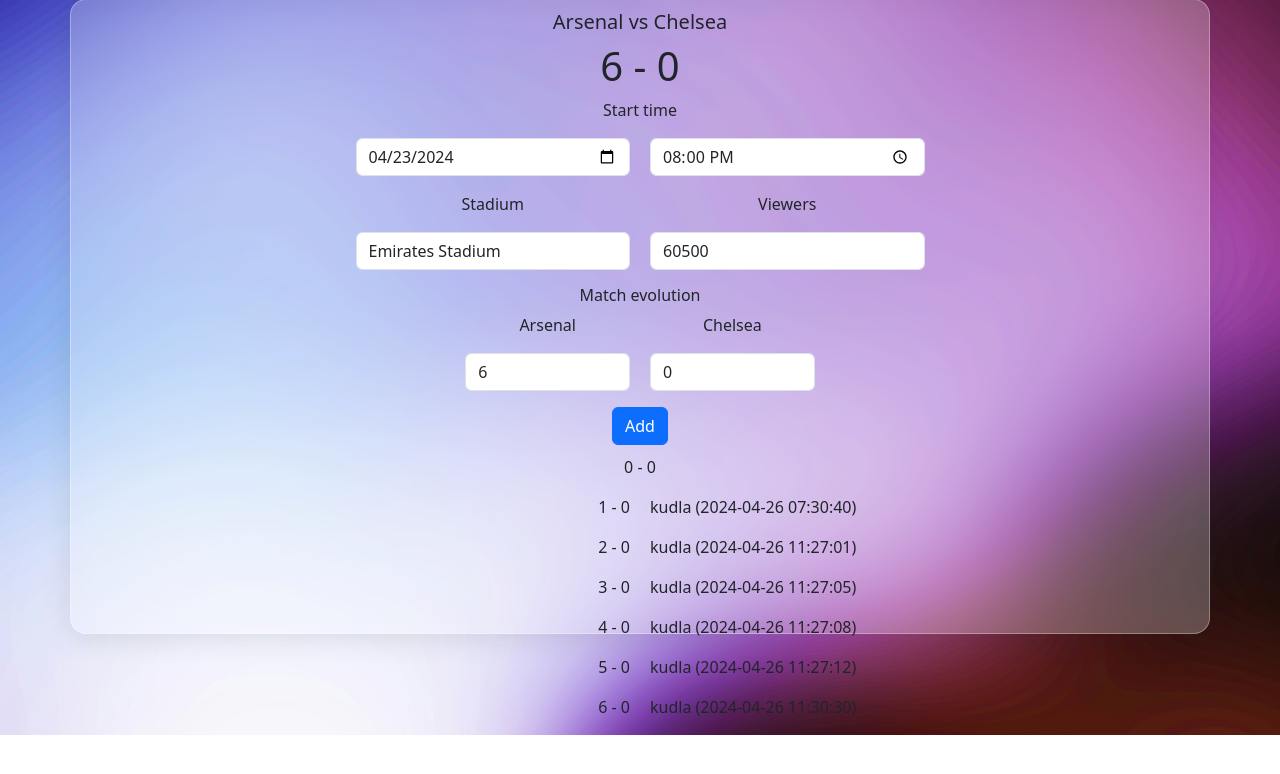
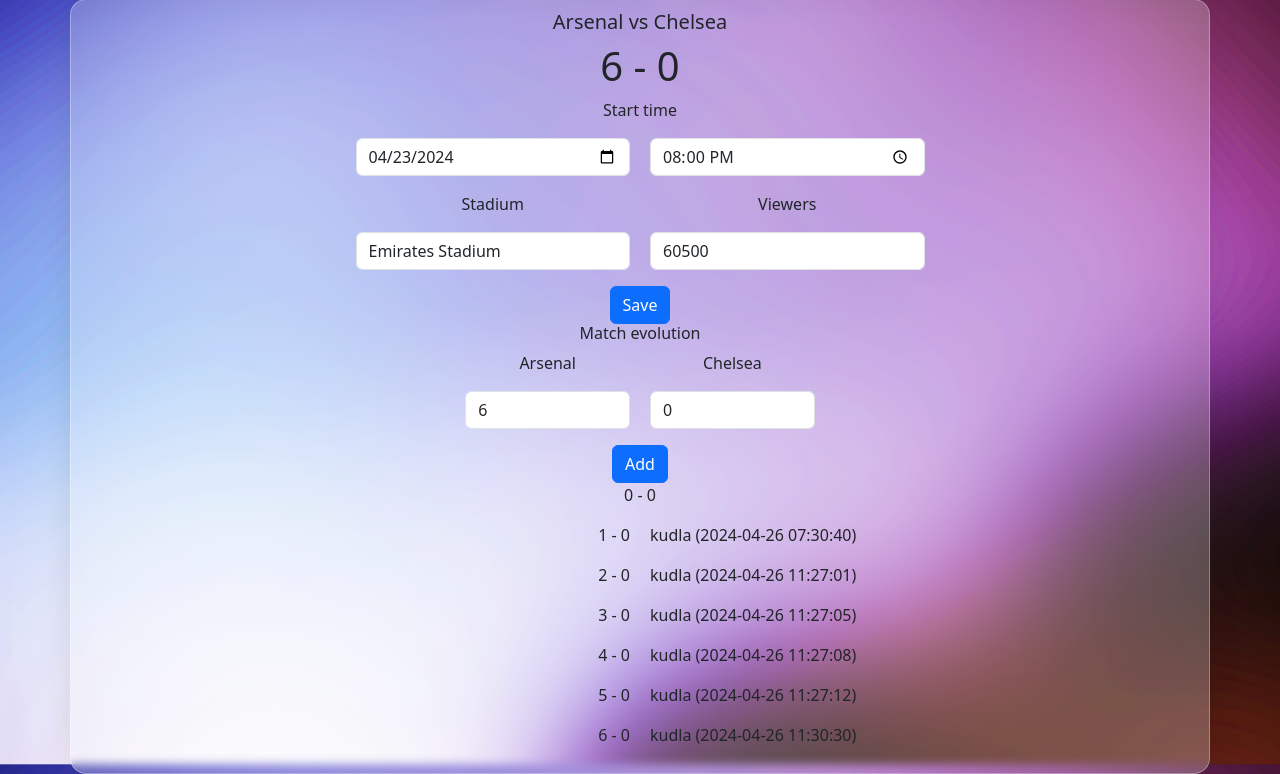
Before and after one commit to Kudl1k/skj, a Django app: page /edit-match/1 in a window 1280 px wide. Shown: the part 89-863 px from the top of the page. Before the commit the page ends 824 px from the top, so only its background shows below. Run offline with Django 5.2, Linux system fonts and the light colour scheme; a user stored in the database is signed in; data comes from the database, SQL or seed files in the repository; both versions use the stored data as it was after the commit; some libraries are stand-ins or nearby versions.

Commit message:
Working Editing of the EditHistory

```diff
--- a/project/base/forms.py
+++ b/project/base/forms.py
@@ -1,6 +1,7 @@
 from django import forms
 from django.contrib.auth.models import User
 from django.contrib.auth.forms import UserCreationForm
+from .models import Match, EditHistory
 
 class UserRegistrationForm(UserCreationForm):
     class Meta:
@@ -10,3 +11,13 @@
 class UserLoginForm(forms.Form):
     username = forms.CharField()
     password = forms.CharField(widget=forms.PasswordInput)
+
+class EditMatchForm(forms.ModelForm):
+    class Meta:
+        model = Match
+        fields = ['start_time', 'stadium', 'viewers', 'id_team_1', 'score_1', 'id_team_2', 'score_2']
+
+class AddMatchHistoryForm(forms.ModelForm):
+    class Meta:
+        model = EditHistory
+        fields = ['id_match', 'new_score1', 'new_score2', 'modified_at', 'user']
--- a/project/base/templates/base/edit_match.html
+++ b/project/base/templates/base/edit_match.html
@@ -8,17 +8,18 @@
 {% block content %}
 <div class="container-lg main-container glass-effect" >
         <div class="col">
-            <form>
+            <form method="POST" >
+                {% csrf_token %}
                 <h5 class="page-title">{{ match.id_team_1.name }} vs {{ match.id_team_2.name }}</h5>
                 <h1 class="page-title">{{ match.score_1 }} - {{ match.score_2 }}</h1>
                 <p class="page-title">Start time</p>
                 <div class="mb-3">
                     <div class="row">
                         <div class="col" style="padding-right: 10px;">
-                            <input type="date" class="form-control" style="max-width: 50%;margin-left: auto;" value="{{ match.start_time|date:'Y-m-d' }}" >
+                            <input type="date" class="form-control" style="max-width: 50%;margin-left: auto;" value="{{ match.start_time|date:'Y-m-d' }}" name="start_time_date">
                         </div>
                         <div class="col" style="padding-left: 10px;">
-                            <input type="time" class="form-control" style="max-width: 50%;" value="{{ match.start_time|time:'H:i' }}" >
+                            <input type="time" class="form-control" style="max-width: 50%;" value="{{ match.start_time|time:'H:i' }}" name="start_time_time">
                         </div>
                     </div>
                 </div>
@@ -26,30 +27,42 @@
                     <div class="row">
                         <div class="col" style="padding-right: 10px;">
                             <p style="max-width: 50%;margin-left: auto;" class="page-title">Stadium</p>
-                            <input type="text" class="form-control" style="max-width: 50%;margin-left: auto;" value="{{ match.stadium }}" >
+                            <input type="text" class="form-control" style="max-width: 50%;margin-left: auto;" value="{{ match.stadium }}" name="stadium" >
                         </div>
                         <div class="col" style="padding-left: 10px;">
                             <p style="max-width: 50%;" class="page-title">Viewers</p>
-                            <input type="text" class="form-control" style="max-width: 50%;" value="{{ match.viewers }}" >
+                            <input type="text" class="form-control" style="max-width: 50%;" value="{{ match.viewers }}" name="viewers">
                         </div>
                     </div>
                 </div>
+                <div class="d-flex justify-content-center">
+                    <button class="btn btn-primary" name="form1" type="submit">
+                        Save
+                    </button>
+                </div>
+            </form>
+            <form method="POST">
+                {% csrf_token %}
                 <h6 class="page-title">Match evolution</h6>
                 <div class="mb-3">
                     <div class="row">
                         <div class="col" style="padding-right: 10px;">
                             <p style="max-width: 30%;margin-left: auto;" class="page-title">{{ match.id_team_1.name }}</p>
-                            <input type="number" class="form-control" style="max-width: 30%;margin-left: auto;" value="{{ match.score_1 }}" >
+                            <input type="number" class="form-control" style="max-width: 30%;margin-left: auto;" value="{{ match.score_1 }}" name="new_score1" >
                         </div>
                         <div class="col" style="padding-left: 10px;">
                             <p style="max-width: 30%;" class="page-title">{{ match.id_team_2.name }}</p>
-                            <input type="number" class="form-control" style="max-width: 30%;" value="{{ match.score_2 }}" >
+                            <input type="number" class="form-control" style="max-width: 30%;" value="{{ match.score_2 }}"name="new_score2" >
                         </div>
                     </div>
                 </div>
                 <div class="d-flex justify-content-center">
-                    <a href="" class="btn btn-primary" style="margin-bottom: 10px">Add</a>
+                    <button class="btn btn-primary" name="form2"type="submit">
+                        Add
+                    </button>
                 </div>
+            </form>
+
             <div class="page-title">
                 <p class"page-title">0 - 0</p>
             </div>
@@ -63,7 +76,6 @@
                     </div>
                 </div>
             {% endfor %}
-            </form>
         </div>
 </div>
 
--- a/project/base/views.py
+++ b/project/base/views.py
@@ -6,8 +6,9 @@
 from django.contrib.auth import authenticate, login, logout
 from django.contrib.auth import logout as auth_logout
 from django.contrib.auth.decorators import login_required
+from datetime import datetime
 from .models import League, Category, Match, Team, Player, PlayerHistory, EditHistory, Favourite
-from .forms import UserLoginForm, UserRegistrationForm
+from .forms import UserLoginForm, UserRegistrationForm, EditMatchForm, AddMatchHistoryForm
 
 # Create your views here.
 
@@ -208,12 +209,40 @@
         favourite.delete()
     return redirect(request.META.get('HTTP_REFERER', '/'))
 
+@login_required
 def edit_match(request, match_id):
     match = Match.objects.get(id=match_id)
     match_history = EditHistory.objects.filter(id_match=match_id)
+    form1 = EditMatchForm(instance=match)
+    form2 = AddMatchHistoryForm()
+
+    if request.method == 'POST':
+        print(request.POST)
+        if 'form1' in request.POST:
+            date_string = request.POST['start_time_date']
+            time_string = request.POST['start_time_time']
+            match.start_time = timezone.make_aware(datetime.strptime(f"{date_string} {time_string}", "%Y-%m-%d %H:%M"))
+            match.viewers = request.POST['viewers']
+            match.stadium = request.POST['stadium']
+            match.save()  # Save the match instance after updating start_time
+        elif 'form2' in request.POST:
+            new_history = EditHistory()
+            new_history.id_match = match
+            new_history.user = request.user
+            new_history.old_score1 = match.score_1
+            new_history.old_score2 = match.score_2
+            new_history.new_score1 = request.POST['new_score1']
+            new_history.new_score2 = request.POST['new_score2']
+            match.score_1 = new_history.new_score1
+            match.score_2 = new_history.new_score2
+            new_history.modified_at = timezone.now()
+            new_history.save()
+            match.save()
     context = {
         'title': 'Edit Match',
         'match': match,
-        'match_history': match_history
+        'match_history': match_history,
+        'form1': form1,
+        'form2': form2
     }
     return render(request,'base/edit_match.html',context)
--- a/project/static/css/style.css
+++ b/project/static/css/style.css
@@ -61,7 +61,6 @@
 }
 
 .container-lg.main-container{
-    height: calc(100vh - 165px);
     width: 90%;
     justify-content: center;
     padding: 10px;
```
Also changed, not shown: project/README.md (added), project/db.sqlite3. Lines whose indentation alone changed are shown as unchanged.
